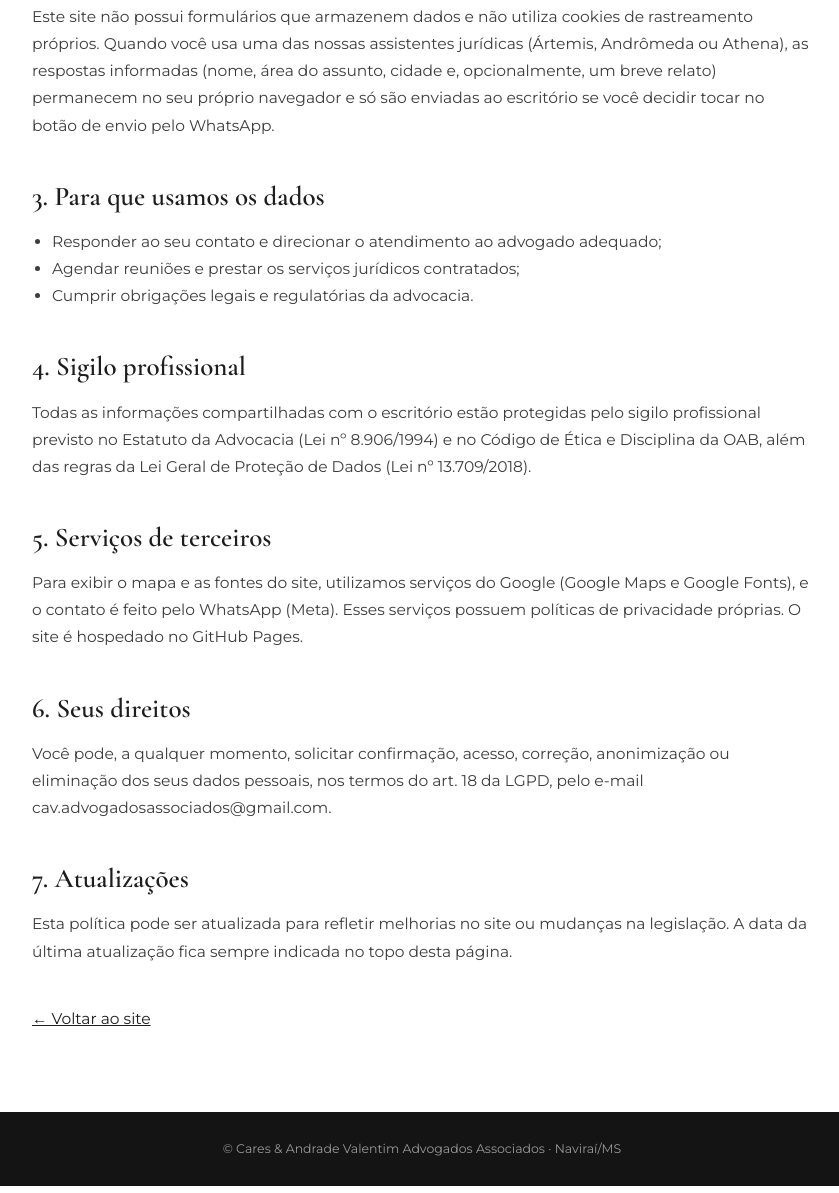
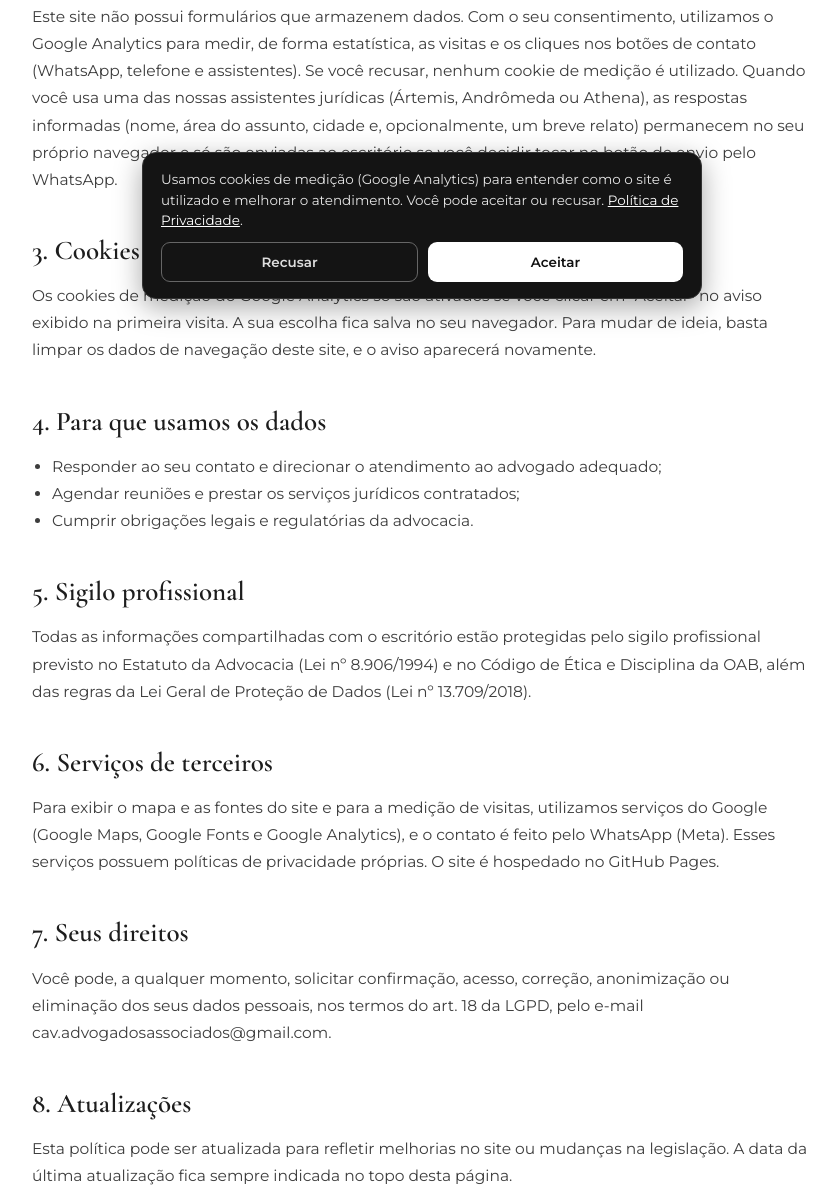
Before and after one commit to advelvisandrade-stack/cav-site, a plain HTML site: page privacidade.html in a window 1280 px wide. Shown: the part 489-1682 px from the top of the page, without its empty margins (218-1057 px from the left). Drawn offline with nearby package versions, Linux system fonts and the light colour scheme.

Commit message:
Google Analytics 4 com aviso de cookies (LGPD) e eventos de contato; política de privacidade atualizada
Co-Authored-By: Claude Opus 5.5 <noreply@anthropic.com>
Claude-Session: https://claude.ai/code/session_016zCLAoCu5P1jHBCa2pxurx

```diff
--- /dev/null
+++ b/assets/cav-analytics.js
@@ -0,0 +1,67 @@
+/* Cares & Andrade Valentim · Google Analytics 4 com consentimento (LGPD)
+   O Analytics só é carregado depois que o visitante aceita os cookies. */
+(function () {
+  var GA_ID = 'G-41Z0PRC2TT';
+  var KEY = 'cav_consent_v1';
+  var loaded = false;
+
+  function getConsent() { try { return localStorage.getItem(KEY); } catch (e) { return null; } }
+  function setConsent(v) { try { localStorage.setItem(KEY, v); } catch (e) {} }
+
+  function loadGA() {
+    if (loaded) return; loaded = true;
+    window.dataLayer = window.dataLayer || [];
+    window.gtag = function () { dataLayer.push(arguments); };
+    gtag('js', new Date());
+    gtag('config', GA_ID, { anonymize_ip: true });
+    var s = document.createElement('script');
+    s.async = true; s.src = 'https://www.googletagmanager.com/gtag/js?id=' + GA_ID;
+    document.head.appendChild(s);
+  }
+
+  /* Envia um evento somente se houver consentimento */
+  window.cavTrack = function (name, params) {
+    if (getConsent() === 'granted' && window.gtag) window.gtag('event', name, params || {});
+  };
+
+  function banner(position) {
+    var css = document.createElement('style');
+    css.textContent =
+      '.cav-cookie{position:fixed;left:12px;right:12px;' + (position === 'top' ? 'top:12px' : 'bottom:12px') + ';z-index:9999;max-width:560px;margin:0 auto;' +
+      'background:#141414;color:#e6e6e6;border:1px solid #333;border-radius:14px;padding:16px 18px;box-shadow:0 8px 28px rgba(0,0,0,.35);' +
+      'font:400 13.5px/1.5 Montserrat,system-ui,sans-serif}' +
+      '.cav-cookie a{color:#fff}' +
+      '.cav-cookie .b{display:flex;gap:10px;margin-top:12px;flex-wrap:wrap}' +
+      '.cav-cookie button{flex:1;min-width:120px;padding:11px 14px;border-radius:9px;font:600 13.5px Montserrat,system-ui,sans-serif;cursor:pointer}' +
+      '.cav-cookie .ok{background:#fff;color:#111;border:none}' +
+      '.cav-cookie .no{background:transparent;color:#ddd;border:1.5px solid #666}' +
+      '@media (max-width:900px){.cav-cookie{' + (position === 'top' ? '' : 'bottom:86px') + '}}';
+    document.head.appendChild(css);
+    var d = document.createElement('div');
+    d.className = 'cav-cookie'; d.setAttribute('role', 'dialog'); d.setAttribute('aria-label', 'Aviso de cookies');
+    var base = document.documentElement.getAttribute('data-cav-base') || '';
+    d.innerHTML = 'Usamos cookies de medição (Google Analytics) para entender como o site é utilizado e melhorar o atendimento. ' +
+      'Você pode aceitar ou recusar. <a href="' + base + 'privacidade.html">Política de Privacidade</a>.' +
+      '<div class="b"><button class="no" type="button">Recusar</button><button class="ok" type="button">Aceitar</button></div>';
+    document.body.appendChild(d);
+    d.querySelector('.ok').onclick = function () { setConsent('granted'); d.remove(); loadGA(); };
+    d.querySelector('.no').onclick = function () { setConsent('denied'); d.remove(); };
+  }
+
+  /* Cliques automáticos: WhatsApp, telefone e assistentes */
+  document.addEventListener('click', function (e) {
+    var a = e.target.closest && e.target.closest('a'); if (!a) return;
+    var h = a.getAttribute('href') || '';
+    var where = (a.className || a.tagName).toString().slice(0, 40);
+    if (h.indexOf('wa.me/') > -1) window.cavTrack('click_whatsapp', { link_location: where });
+    else if (h.indexOf('tel:') === 0) window.cavTrack('click_telefone', { link_location: where });
+    else if (/(^|\/)(atendimento|elvis|junior)\/?$/.test(h)) window.cavTrack('abrir_assistente', { destino: h });
+  }, true);
+
+  function init() {
+    var c = getConsent();
+    if (c === 'granted') loadGA();
+    else if (c !== 'denied') banner(document.documentElement.getAttribute('data-cav-banner') || 'bottom');
+  }
+  if (document.readyState === 'loading') document.addEventListener('DOMContentLoaded', init); else init();
+})();
--- a/privacidade.html
+++ b/privacidade.html
@@ -33,29 +33,33 @@ footer{background:#141414;color:#999;font-size:12.5px;padding:26px 0;text-align:
   <p>Este site pertence ao Cares &amp; Andrade Valentim Advogados Associados, com endereço na Rua Faustina de Andrade da Silva, 334, Sala C, Naviraí/MS, CEP 79947-087. Contato do responsável pelo tratamento de dados: cav.advogadosassociados@gmail.com.</p>
 
   <h2>2. Quais dados tratamos</h2>
-  <p>Este site não possui formulários que armazenem dados e não utiliza cookies de rastreamento próprios. Quando você usa uma das nossas assistentes jurídicas (Ártemis, Andrômeda ou Athena), as respostas informadas (nome, área do assunto, cidade e, opcionalmente, um breve relato) permanecem no seu próprio navegador e só são enviadas ao escritório se você decidir tocar no botão de envio pelo WhatsApp.</p>
+  <p>Este site não possui formulários que armazenem dados. Com o seu consentimento, utilizamos o Google Analytics para medir, de forma estatística, as visitas e os cliques nos botões de contato (WhatsApp, telefone e assistentes). Se você recusar, nenhum cookie de medição é utilizado. Quando você usa uma das nossas assistentes jurídicas (Ártemis, Andrômeda ou Athena), as respostas informadas (nome, área do assunto, cidade e, opcionalmente, um breve relato) permanecem no seu próprio navegador e só são enviadas ao escritório se você decidir tocar no botão de envio pelo WhatsApp.</p>
 
-  <h2>3. Para que usamos os dados</h2>
+  <h2>3. Cookies</h2>
+  <p>Os cookies de medição do Google Analytics só são ativados se você clicar em "Aceitar" no aviso exibido na primeira visita. A sua escolha fica salva no seu navegador. Para mudar de ideia, basta limpar os dados de navegação deste site, e o aviso aparecerá novamente.</p>
+
+  <h2>4. Para que usamos os dados</h2>
   <ul>
     <li>Responder ao seu contato e direcionar o atendimento ao advogado adequado;</li>
     <li>Agendar reuniões e prestar os serviços jurídicos contratados;</li>
     <li>Cumprir obrigações legais e regulatórias da advocacia.</li>
   </ul>
 
-  <h2>4. Sigilo profissional</h2>
+  <h2>5. Sigilo profissional</h2>
   <p>Todas as informações compartilhadas com o escritório estão protegidas pelo sigilo profissional previsto no Estatuto da Advocacia (Lei nº 8.906/1994) e no Código de Ética e Disciplina da OAB, além das regras da Lei Geral de Proteção de Dados (Lei nº 13.709/2018).</p>
 
-  <h2>5. Serviços de terceiros</h2>
-  <p>Para exibir o mapa e as fontes do site, utilizamos serviços do Google (Google Maps e Google Fonts), e o contato é feito pelo WhatsApp (Meta). Esses serviços possuem políticas de privacidade próprias. O site é hospedado no GitHub Pages.</p>
+  <h2>6. Serviços de terceiros</h2>
+  <p>Para exibir o mapa e as fontes do site e para a medição de visitas, utilizamos serviços do Google (Google Maps, Google Fonts e Google Analytics), e o contato é feito pelo WhatsApp (Meta). Esses serviços possuem políticas de privacidade próprias. O site é hospedado no GitHub Pages.</p>
 
-  <h2>6. Seus direitos</h2>
+  <h2>7. Seus direitos</h2>
   <p>Você pode, a qualquer momento, solicitar confirmação, acesso, correção, anonimização ou eliminação dos seus dados pessoais, nos termos do art. 18 da LGPD, pelo e-mail cav.advogadosassociados@gmail.com.</p>
 
-  <h2>7. Atualizações</h2>
+  <h2>8. Atualizações</h2>
   <p>Esta política pode ser atualizada para refletir melhorias no site ou mudanças na legislação. A data da última atualização fica sempre indicada no topo desta página.</p>
 
   <p style="margin-top:40px"><a href="./">← Voltar ao site</a></p>
 </main>
 <footer>© Cares &amp; Andrade Valentim Advogados Associados · Naviraí/MS</footer>
+<script src="assets/cav-analytics.js"></script>
 </body>
 </html>
```
Also changed, not shown: atendimento/index.html (+3 -1 lines), elvis/index.html (+3 -1 lines), index.html (+1 -0 lines), junior/index.html (+3 -1 lines).
